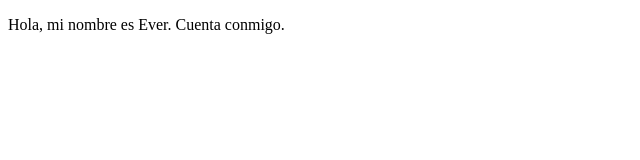
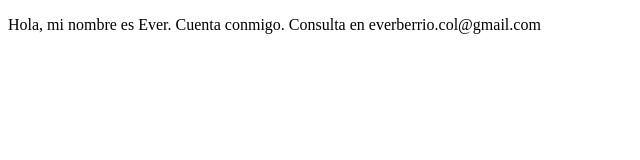
Before and after one commit to ejberrio/proyectoDemo, a plain HTML site: page index.html in a window 1280 px wide. Shown: the whole page, without its empty margins (0-640 px from the left). Drawn offline with Linux system fonts and the light colour scheme.

Commit message:
Cambios agregamos correo

```diff
--- a/index.html
+++ b/index.html
@@ -8,7 +8,7 @@
 </head>
 <body>
     <p>
-        Hola, mi nombre es Ever. Cuenta conmigo.
+        Hola, mi nombre es Ever. Cuenta conmigo. Consulta en everberrio.col@gmail.com
     </p>
 </body
 </html
```
